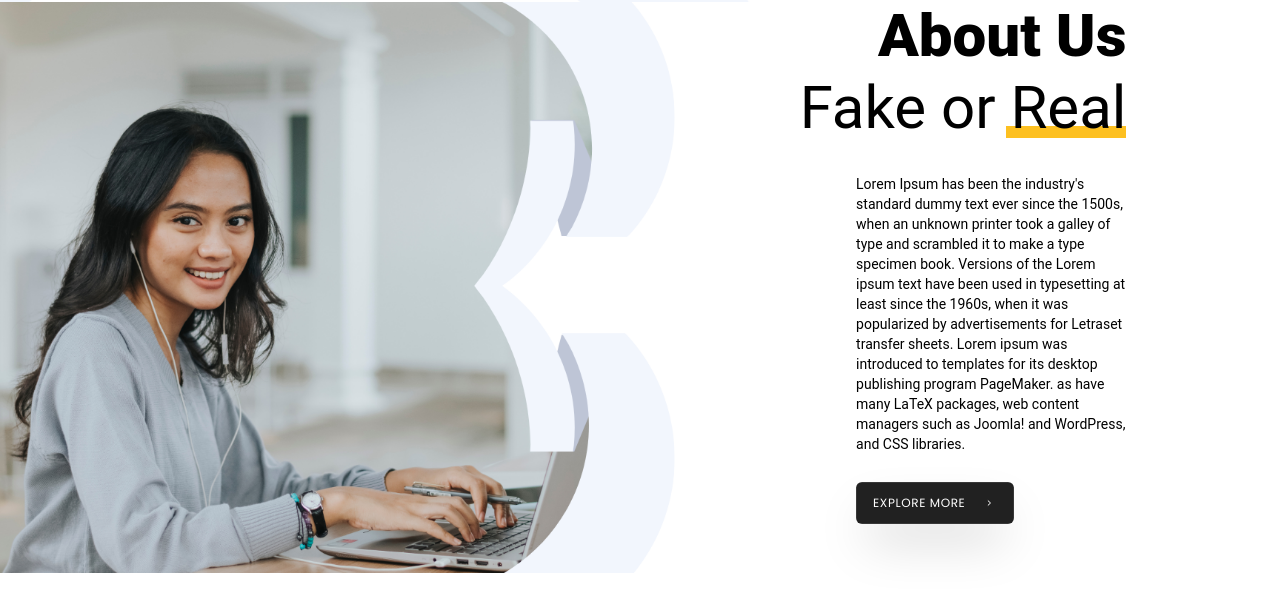
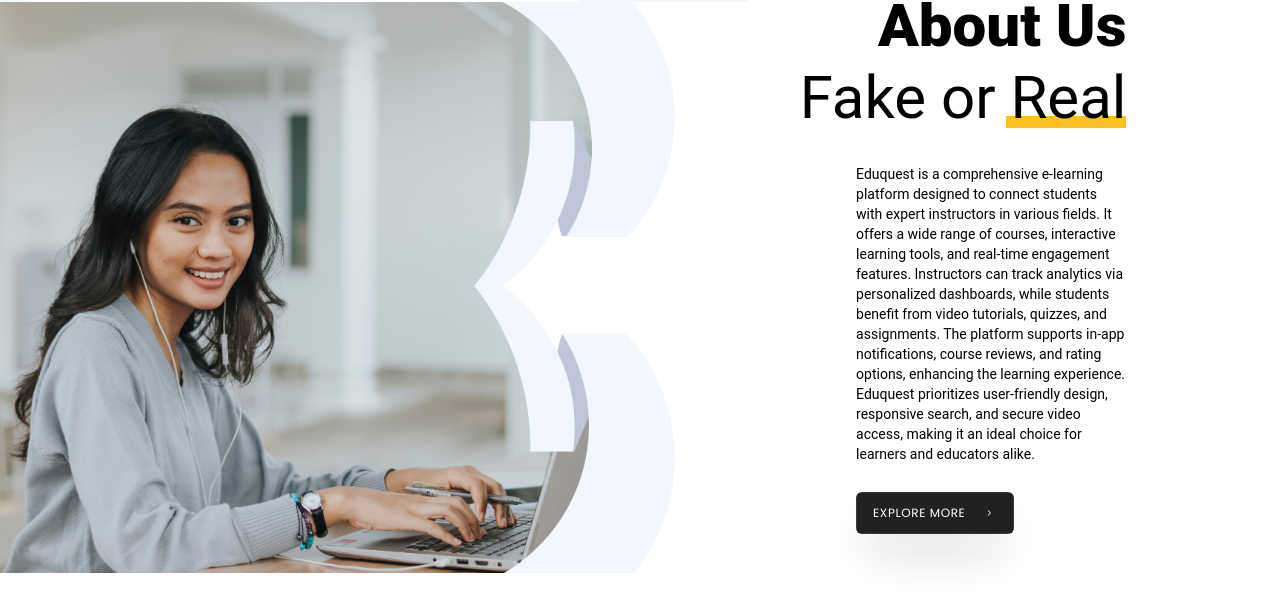
Before and after one commit to VishnuSusilkumar/Eduquest-Client, a Next.js app: page / in a window 1280 px wide. Shown: the part 1292-1898 px from the top of the page. Built offline with nearby package versions, Linux system fonts and the light colour scheme; no server answers.

Commit message:
about us changes

```diff
--- a/src/components/Home/AboutUs.tsx
+++ b/src/components/Home/AboutUs.tsx
@@ -20,14 +20,16 @@
             </span>
           </span>
           <span className="mb-3 hidden text-sm 800px:block 800px:w-[24%] mt-6">
-            Lorem Ipsum has been the industry&apos;s standard dummy text ever since
-            the 1500s, when an unknown printer took a galley of type and
-            scrambled it to make a type specimen book. Versions of the Lorem
-            ipsum text have been used in typesetting at least since the 1960s,
-            when it was popularized by advertisements for Letraset transfer
-            sheets. Lorem ipsum was introduced to templates for its desktop
-            publishing program PageMaker. as have many LaTeX packages, web
-            content managers such as Joomla! and WordPress, and CSS libraries.
+            Eduquest is a comprehensive e-learning platform designed to connect
+            students with expert instructors in various fields. It offers a wide
+            range of courses, interactive learning tools, and real-time
+            engagement features. Instructors can track analytics via
+            personalized dashboards, while students benefit from video
+            tutorials, quizzes, and assignments. The platform supports in-app
+            notifications, course reviews, and rating options, enhancing the
+            learning experience. Eduquest prioritizes user-friendly design,
+            responsive search, and secure video access, making it an ideal
+            choice for learners and educators alike.
             <br />
             <br />
             <Badge text="Explore More" arrow />
```
